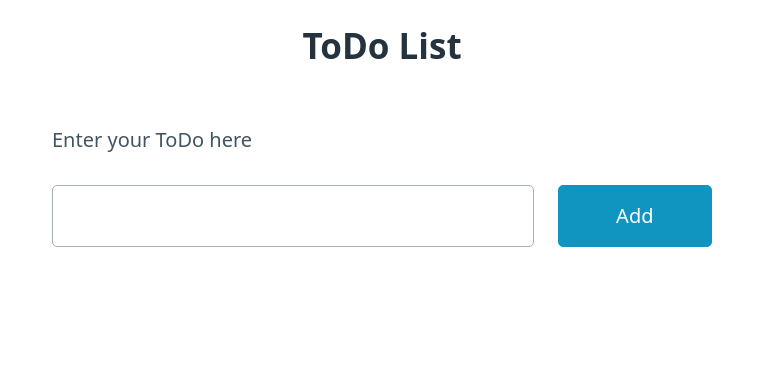
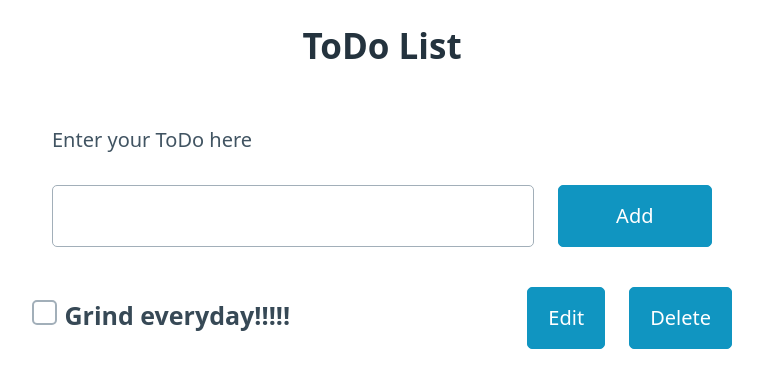
Before and after one commit to JackJUson/todo-svelte, a SvelteKit app: page / in a window 1280 px wide. Shown: the top 388 px of the page, without its empty margins (258-1021 px from the left). Built offline with nearby package versions, Linux system fonts and the light colour scheme.

Commit message:
Add todo list item div with edit and delete button

```diff
--- a/src/routes/+page.svelte
+++ b/src/routes/+page.svelte
@@ -2,11 +2,22 @@
   <link rel="stylesheet" href="https://unpkg.com/@picocss/pico@1.5.7/css/pico.min.css">
 </svelte:head>
 
+<!-- ToDo List Input  -->
 <div style="margin: 0 auto; padding: 20px; width: 700px;">
   <h2 style="text-align: center;">ToDo List</h2>
   <p>Enter your ToDo here</p>
   <div style="display: flex;">
     <input type="text">
-    <button style="width: 200px; margin-left:24px;">Add</button>
+    <button style="width: 200px; margin-left: 24px;">Add</button>
   </div>
 </div>
+
+<!-- ToDo List Item -->
+<div style="display: flex; align-items: baseline; width: 700px; margin: 0 auto;">
+  <input type="checkbox">
+  <h4 style="flex-grow: 1">Grind everyday!!!!!</h4>
+  <div style="display: flex;">
+    <button>Edit</button>
+    <button style="margin-left: 24px;">Delete</button>
+  </div>
+</div>
```
